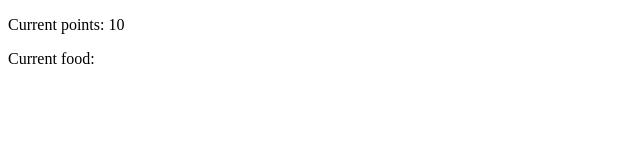
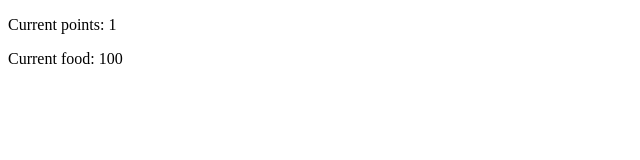
Before and after one commit to tagaw/visualization_practice, a React (Vite) app: page / in a window 1280 px wide. Shown: the top 160 px of the page, without its empty margins (0-640 px from the left). Built offline with nearby package versions, Linux system fonts and the light colour scheme; the HTML template or start-up script is replaced by a standard one.

Commit message:
displays information about available targets to be placed

```diff
--- a/src/App.tsx
+++ b/src/App.tsx
@@ -1,15 +1,12 @@
-import { useRef, useState, type JSX } from 'react';
+import React, { useRef, useState } from 'react';
 import Pond from './components/Pond';
 
-export type props = {
-  pond: JSX.Element;
-}
+function App() {
+  const [numPoints, setNumPoints] = useState<number>(1);
+  const numPointsRef = useRef(10);
 
+  const targetCtRef = useRef<HTMLSpanElement>(null);
 
-
-function App() {
-  const [numPoints, setNumPoints] = useState<number>(10);
-  const numPointsRef = useRef(10);
 
   function onInput(e: React.ChangeEvent<HTMLInputElement>) {
     const val = Number(e.target.value);
@@ -34,9 +31,9 @@ function App() {
       <div className='w-full h-screen flex flex-wrap justify-center place-items-center border-4 '>
         <div className='w-250 text-center flex justify-center gap-4 mb-4'>
           <p>Current points: {numPoints} </p>
-          <p>Current food: {}</p>
+          <p>Current food: <span ref={targetCtRef}>{100}</span></p>
         </div>
-        <Pond tadpoleCt={numPoints} />
+        <Pond tadpoleCt={numPoints} foodCt={100} counter={targetCtRef as React.RefObject<HTMLSpanElement>} />
         <div className='w-full flex justify-center gap-4'>
           <button className='border-2 rounded-md px-2' onClick={handleNewCount}>Update Tadpole Count</button>
           <span>
```
